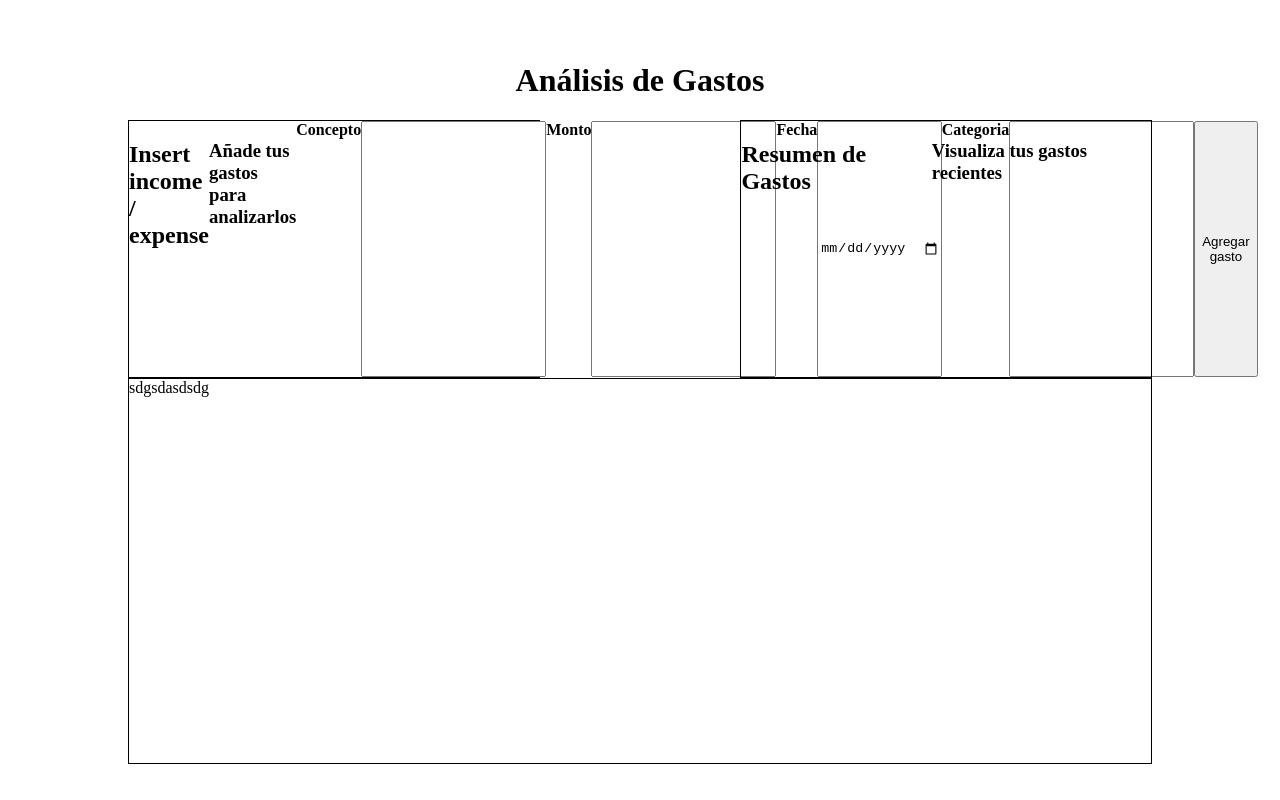
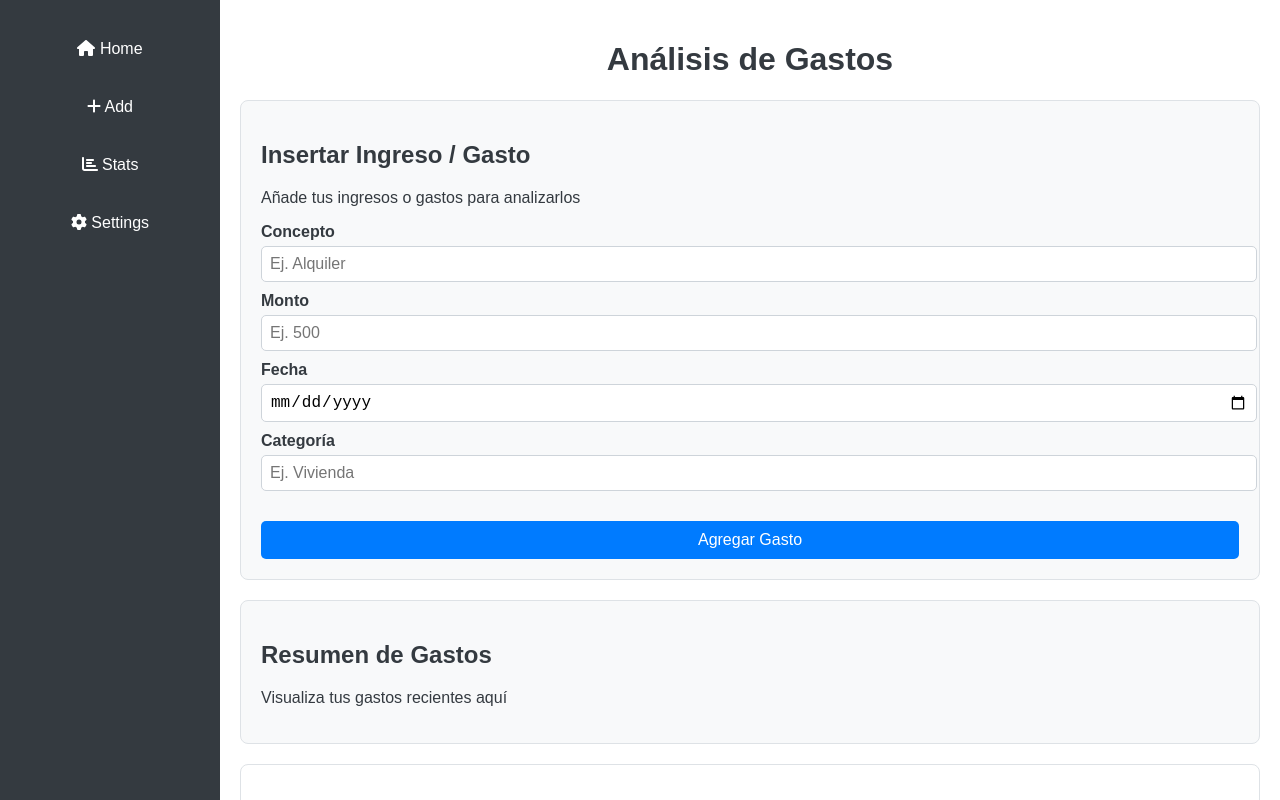
Before and after one commit to MathiasHv18/CashMap, a React (Vite) app: page /mainPage in a window 1280 px wide. Built offline with nearby package versions, Linux system fonts and the light colour scheme.

Commit message:
appMain (Boceto)

```diff
--- a/package.json
+++ b/package.json
@@ -10,6 +10,8 @@
     "preview": "vite preview"
   },
   "dependencies": {
+    "@fortawesome/free-solid-svg-icons": "^6.7.2",
+    "@fortawesome/react-fontawesome": "^0.2.2",
     "react": "^18.3.1",
     "react-dom": "^18.3.1",
     "react-router-dom": "^7.1.0",
--- a/src/pages/appMain/AppMain.css
+++ b/src/pages/appMain/AppMain.css
@@ -1,40 +1,135 @@
+/* General */
+body {
+    margin: 0;
+    font-family: Arial, sans-serif;
+    background-color: #f8f9fa;
+    color: #343a40;
+  }
+
+  /* Contenedor principal */
   .AppMain_outerBox {
     display: flex;
+    flex-direction: row;
+    width: 100vw;
+    height: 100vh;
+    overflow: hidden;
+  }
+
+  /* Barra lateral */
+  .AppMain_sidebar {
+    width: 220px;
+    background-color: #343a40;
+    color: white;
+    display: flex;
     flex-direction: column;
-    justify-content: center;
     align-items: center;
-    width: 100%;
-    height: 100%;
+    padding: 20px 0;
+  }
+
+  .AppMain_sidebarLink {
+    width: 90%;
+    text-decoration: none;
+    color: white;
+    padding: 12px;
+    margin: 8px 0;
+    text-align: center;
+    border-radius: 5px;
+    transition: background-color 0.3s ease;
+  }
+
+  .AppMain_sidebarLink:hover {
+    background-color: #495057;
+  }
+
+  /* Contenido principal */
+  .AppMain_mainContent {
+    flex: 1;
+    display: flex;
+    flex-direction: column;
+    align-items: center;
+    padding: 20px;
+    overflow-y: auto;
+    background-color: #ffffff;
   }
 
   .AppMain_mainContainer {
-    width: 80%;
-    height: 80%;
+    display: flex;
     flex-wrap: wrap;
-    display: flex;
-    justify-content: space-between;
+    gap: 20px;
+    width: 100%;
+    max-width: 1200px;
   }
 
-.AppMain_mainContainer div {
-    border: 1px solid black;
-    display: flex;
+  /* Input */
+  .AppMain_input {
+    flex: 1 1 calc(50% - 20px);
+    padding: 20px;
+    border: 1px solid #dee2e6;
+    border-radius: 8px;
+    background-color: #f8f9fa;
   }
 
-.AppMain_input {
-    width: 40%;
-    height: 40%;
-}
-
-.AppMain_inputTitle {
+  .AppMain_inputLabel {
+    display: block;
+    margin-bottom: 10px;
     font-weight: bold;
   }
 
-.AppMain_resumen {
-    width: 40%;
-    height: 40%;
+  .AppMain_inputField {
+    width: 100%;
+    padding: 8px;
+    margin-top: 5px;
+    border: 1px solid #ced4da;
+    border-radius: 5px;
+    font-size: 16px;
   }
 
+  .AppMain_button {
+    margin-top: 20px;
+    width: 100%;
+    padding: 10px;
+    background-color: #007bff;
+    color: white;
+    border: none;
+    border-radius: 5px;
+    font-size: 16px;
+    cursor: pointer;
+    transition: background-color 0.3s ease;
+  }
+
+  .AppMain_button:hover {
+    background-color: #0056b3;
+  }
+
+  /* Resumen */
+  .AppMain_summary {
+    flex: 1 1 calc(50% - 20px);
+    padding: 20px;
+    border: 1px solid #dee2e6;
+    border-radius: 8px;
+    background-color: #f8f9fa;
+  }
+
+  /* Gráfico */
   .AppMain_chart {
-    width: 100%;
-    height: 60%;
+    flex: 1 1 100%;
+    padding: 20px;
+    border: 1px solid #dee2e6;
+    border-radius: 8px;
+    background-color: #ffffff;
+    text-align: center;
+    font-style: italic;
   }
+
+  /* Responsividad */
+  @media (max-width: 768px) {
+    .AppMain_mainContainer {
+      flex-direction: column;
+      align-items: center;
+    }
+
+    .AppMain_input,
+    .AppMain_summary {
+      flex: 1 1 100%;
+    }
+  }
--- a/src/pages/appMain/AppMain.tsx
+++ b/src/pages/appMain/AppMain.tsx
@@ -1,34 +1,72 @@
 import React from "react";
 import "./AppMain.css";
+import { FontAwesomeIcon } from "@fortawesome/react-fontawesome";
+import { faHome, faPlus, faChartBar, faCog } from "@fortawesome/free-solid-svg-icons";
 
 function AppMain() {
   function manageInsert() {
-    return 0;
+    alert("Gasto agregado con éxito");
   }
 
   return (
     <div className="AppMain_outerBox">
+      {/* Barra lateral */}
+      <nav className="AppMain_sidebar" aria-label="Barra de navegación">
+        <a href="#home" className="AppMain_sidebarLink">
+          <FontAwesomeIcon icon={faHome} /> Home
+        </a>
+        <a href="#add" className="AppMain_sidebarLink">
+          <FontAwesomeIcon icon={faPlus} /> Add
+        </a>
+        <a href="#stats" className="AppMain_sidebarLink">
+          <FontAwesomeIcon icon={faChartBar} /> Stats
+        </a>
+        <a href="#settings" className="AppMain_sidebarLink">
+          <FontAwesomeIcon icon={faCog} /> Settings
+        </a>
+      </nav>
+
+      {/* Contenido principal */}
+      <main className="AppMain_mainContent">
         <h1>Análisis de Gastos</h1>
-      <div className="AppMain_mainContainer">
+        <section className="AppMain_mainContainer">
           <div className="AppMain_input">
-          <h2>Insert income / expense</h2>
-          <h3>Añade tus gastos para analizarlos</h3>
-          <span className="AppMain_inputTitle">Concepto</span>
-          <input type="text" />
-          <span className="AppMain_inputTitle">Monto</span>
-          <input type="number" />
-          <span className="AppMain_inputTitle">Fecha</span>
-          <input type="date" />
-          <span className="AppMain_inputTitle">Categoria</span>
-          <input type="text" />
-          <button onClick={manageInsert}>Agregar gasto</button>
+            <h2>Insertar Ingreso / Gasto</h2>
+            <p>Añade tus ingresos o gastos para analizarlos</p>
+            <form onSubmit={(e) => e.preventDefault()}>
+              <label className="AppMain_inputLabel">
+                Concepto
+                <input type="text" className="AppMain_inputField" placeholder="Ej. Alquiler" required />
+              </label>
+              <label className="AppMain_inputLabel">
+                Monto
+                <input type="number" className="AppMain_inputField" placeholder="Ej. 500" required />
+              </label>
+              <label className="AppMain_inputLabel">
+                Fecha
+                <input type="date" className="AppMain_inputField" required />
+              </label>
+              <label className="AppMain_inputLabel">
+                Categoría
+                <input type="text" className="AppMain_inputField" placeholder="Ej. Vivienda" required />
+              </label>
+              <button type="submit" onClick={manageInsert} className="AppMain_button">
+                Agregar Gasto
+              </button>
+            </form>
           </div>
-        <div className="AppMain_resumen">
+
+          <div className="AppMain_summary">
             <h2>Resumen de Gastos</h2>
-          <h3>Visualiza tus gastos recientes</h3>
+            <p>Visualiza tus gastos recientes aquí</p>
           </div>
-        <div className="AppMain_chart">sdgsdasdsdg</div>
+
+          <div className="AppMain_chart">
+            <h2>Gráfico de Gastos</h2>
+            <p>Aquí se mostrará un gráfico con tus datos.</p>
           </div>
+        </section>
+      </main>
     </div>
   );
 }
```
Also changed, not shown: 1 other file (tests, documents, lock files or other folders). Lines whose indentation alone changed are shown as unchanged.
